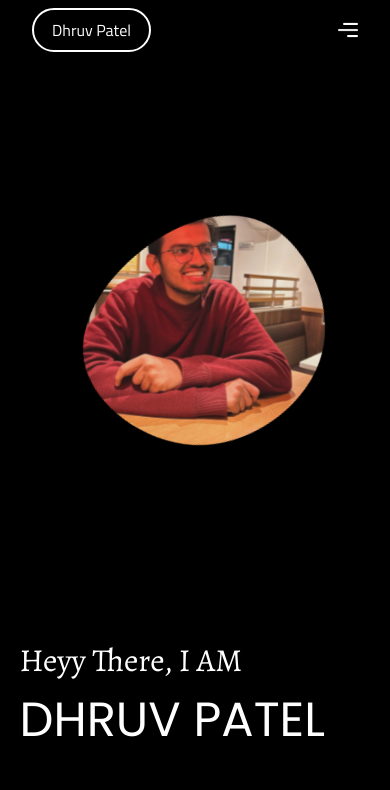
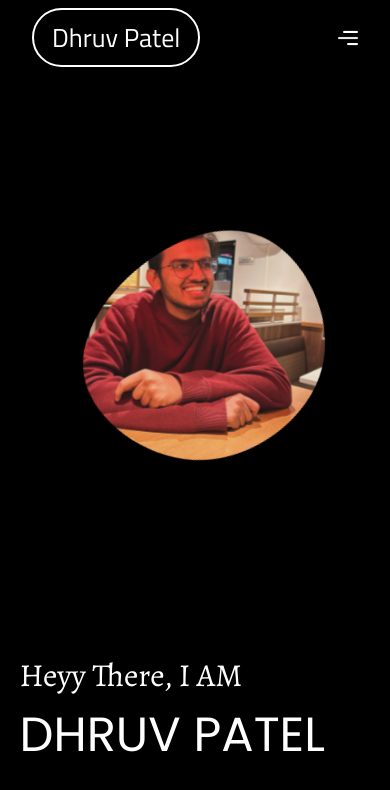
Before and after one commit to dhruv21patel/React-Portfolio, a React (Vite) app: page / in a window 390 px wide. Shown: the top 790 px of the page. Built offline with nearby package versions, Linux system fonts and the light colour scheme.

Commit message:
small device navigation changes

```diff
--- a/src/Components/Navigation/Navigation.jsx
+++ b/src/Components/Navigation/Navigation.jsx
@@ -73,7 +73,7 @@ export default function Navigation() {
                 delay: 0,
               },
             }}
-            className=" w-fit h-fit text-[16px] lg:text-[1.7rem] border-2 md:px-6 md:py-2 px-4 py-2 rounded-full"
+            className=" w-fit h-fit text-[26px] lg:text-[1.7rem] border-2 md:px-6 md:py-2 px-4 py-2 rounded-full"
           >
             <Link
               to="/"
```
